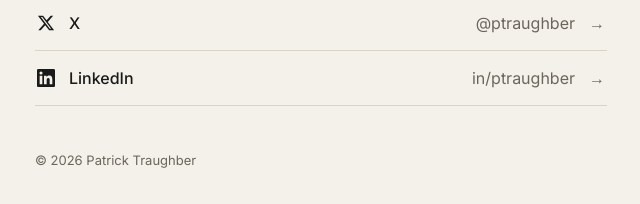
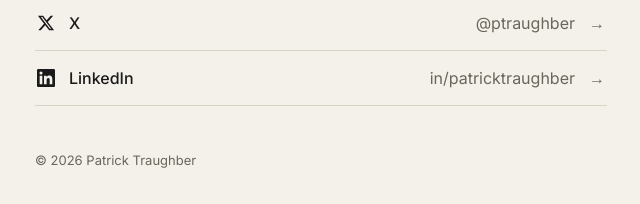
Before and after one commit to ptraughber/traughber.me, a plain HTML site: page index.html in a window 1280 px wide. Shown: the part 605-809 px from the top of the page, 319-959 px from the left. Drawn offline with Linux system fonts and the light colour scheme.

Commit message:
Update index.html

```diff
--- a/index.html
+++ b/index.html
@@ -35,9 +35,9 @@
         </a>
       </li>
       <li>
-        <a href="https://www.linkedin.com/in/ptraughber" rel="me">
+        <a href="https://www.linkedin.com/in/patricktraughber/" rel="me">
           <svg viewBox="0 0 24 24" aria-hidden="true"><path d="M20.45 20.45h-3.56v-5.57c0-1.33-.02-3.04-1.85-3.04-1.85 0-2.14 1.45-2.14 2.94v5.67H9.35V9h3.41v1.56h.05c.48-.9 1.64-1.85 3.37-1.85 3.6 0 4.27 2.37 4.27 5.46v6.28zM5.34 7.43a2.06 2.06 0 1 1 0-4.13 2.06 2.06 0 0 1 0 4.13zM7.12 20.45H3.56V9h3.56v11.45zM22.22 0H1.77C.79 0 0 .77 0 1.73v20.54C0 23.23.79 24 1.77 24h20.45c.98 0 1.78-.77 1.78-1.73V1.73C24 .77 23.2 0 22.22 0z"/></svg>
-          LinkedIn <span class="handle">in/ptraughber</span><span class="arrow">&rarr;</span>
+          LinkedIn <span class="handle">in/patricktraughber</span><span class="arrow">&rarr;</span>
         </a>
       </li>
     </ul>
```
